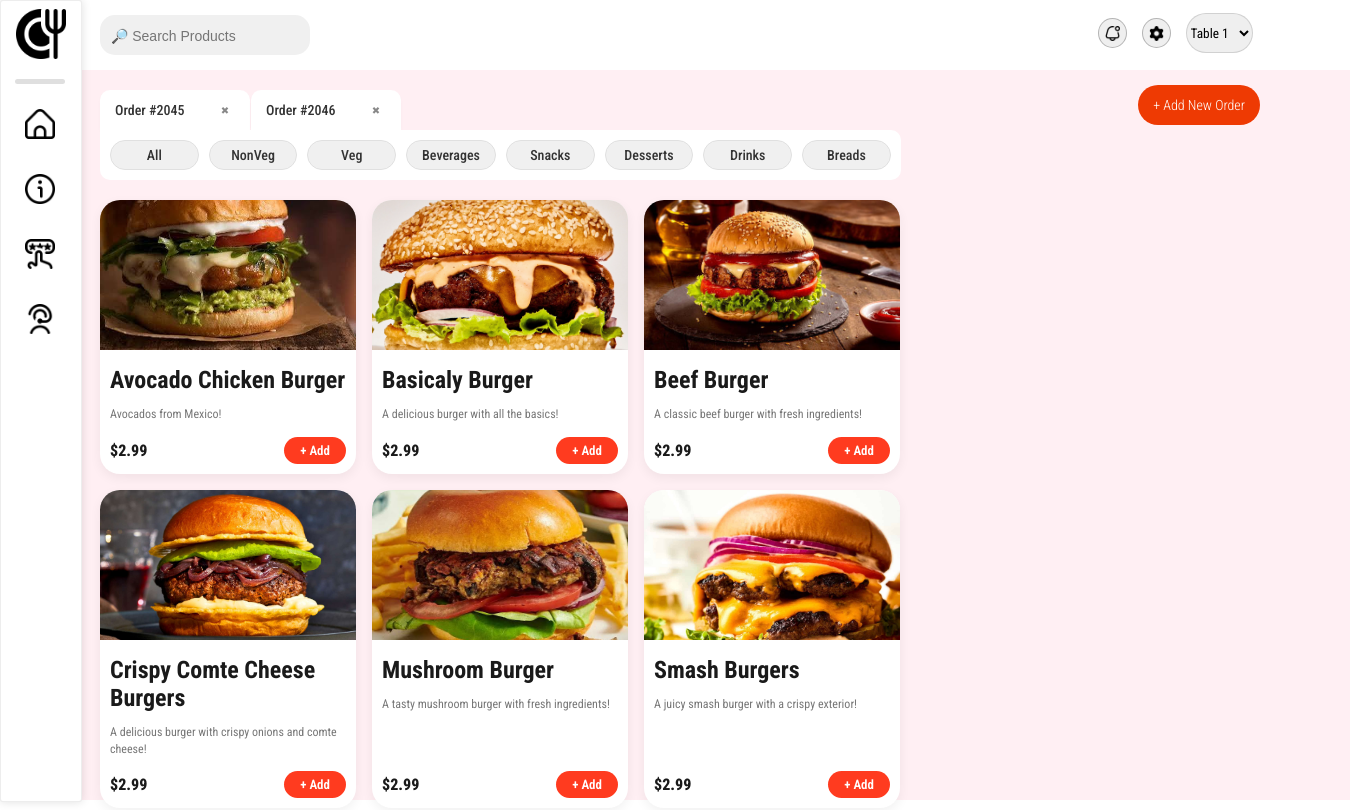
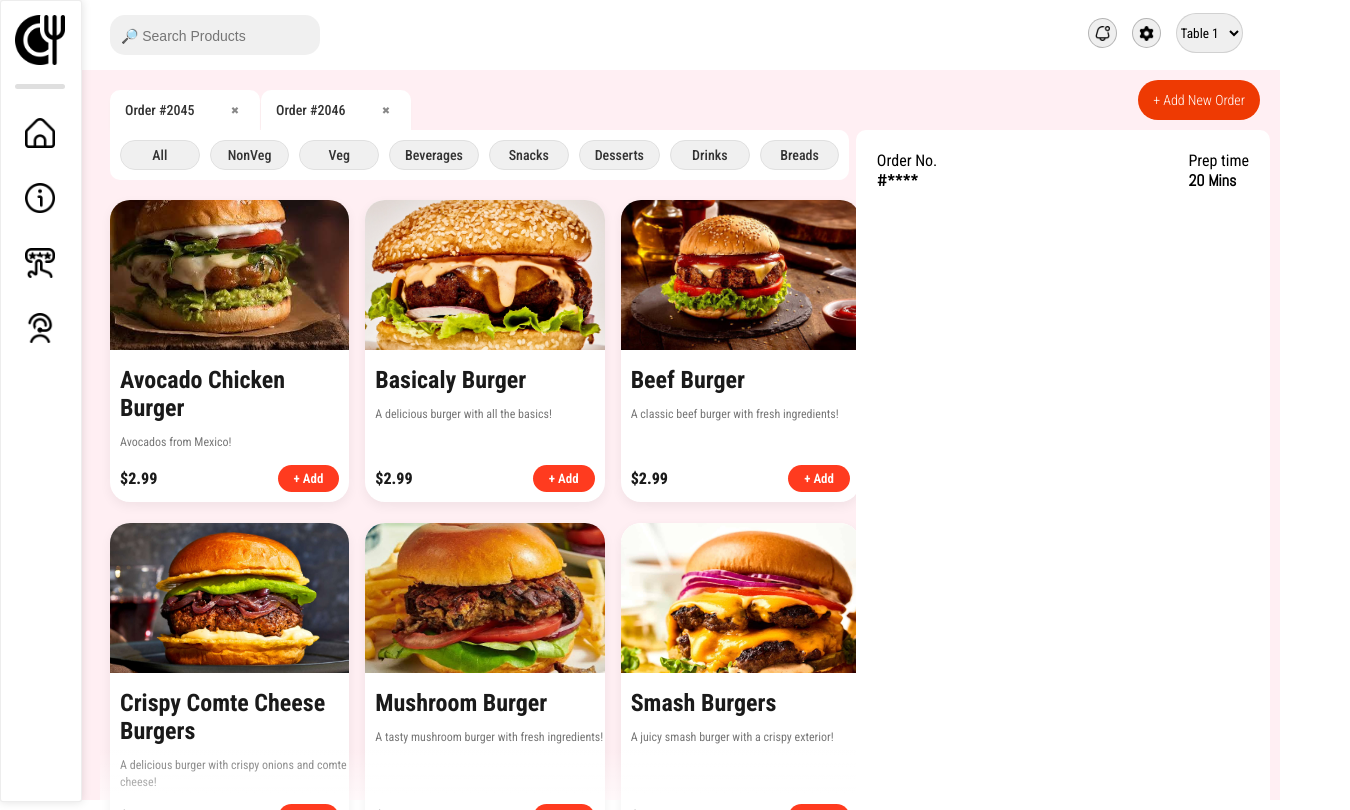
Before and after one commit to adityaprasad-sudo/orderingsystem, a plain HTML site: page index.html in a window 1280 px wide. Shown: the whole page, 1350 px wide, since content can reach past the window. Drawn offline with Linux system fonts and the light colour scheme.

Commit message:
fixed styling a lot and added a bill menu

```diff
--- a/index.html
+++ b/index.html
@@ -10,6 +10,9 @@
   <link rel="preconnect" href="https://fonts.googleapis.com">
 <link rel="preconnect" href="https://fonts.gstatic.com" crossorigin>
 <link href="https://fonts.googleapis.com/css2?family=Roboto+Condensed:ital,wght@0,100..900;1,100..900&display=swap" rel="stylesheet">
+<link rel="preconnect" href="https://fonts.googleapis.com">
+<link rel="preconnect" href="https://fonts.gstatic.com" crossorigin>
+<link href="https://fonts.googleapis.com/css2?family=Abel&family=Roboto+Condensed:ital,wght@0,100..900;1,100..900&display=swap" rel="stylesheet">
 </head>
 <body>
     <div class="topbar">
@@ -140,6 +143,19 @@
                     </div>
                 </div>
               </div>
+              <div class="blursmt"></div>
+              <div class="bill">
+                <div class="warn">
+                  <img src="assets/sadcart.png" width="140px" height="100px" alt="sadcart" style="display: block;"/>
+                  <br>
+                  <h1>Please add something</h1>
+                </div>
+                <div class="billcard">
+                  <div class="orderno"><div class="title">Order No.</div><div class="value">#****</div></div>
+                  <div class="estimatedtime"><div class="title">Prep time</div><div class="value">20 Mins</div></div>
+
+                </div>
+              </div>
         </div>
     </div>
 <script>
--- a/style.css
+++ b/style.css
@@ -1,45 +1,67 @@
 .navbtn {
-  position: absolute;
-  background-color: transparent;
+  position: static;
+  margin-top: 20px;
+  width: 100%;
   display: flex;
   flex-direction: column;
   justify-content: center;
   align-items: center;
   gap: 15px;
-  top: 100px;
-  width: 70px;
+}
 
-left: 5px;
+.bill{
+  right: 10px;
+  top: 130px;
+  background-color: #ffffff;
+  position: fixed;
+  width: calc(100% - 67.8%);
+  height: calc(100%);
+  border-radius: 10px;
+  border: 1px solid #ffffff00;
 }
-body {
+.billcard{
+  display: flex;
+  margin: 20px;
+  justify-content: space-between;
+}
 
-  overflow: hidden;
+.title{
+  font-family:  "Roboto Condensed", sans-serif;
 }
-.navlogo{
+.value{
+  font-family:  "abel", sans-serif;
+  font-weight: 700;
+}
+
+@media (max-width:1000px) {
+.bill {
+  display: none;
+}}
+
+.navlogo {
   position: relative;
-  z-index: 20;
   width: 50px;
-  left: 7px;
+  left: 0;
   border-radius: 10px;
   background-color: #ffffff;
-  border: 1px solid #ffffff00;
 }
-.sidebarbg{
+.sidebarbg {
+  position: fixed;
   left: 0;
   top: 0;
-  position: absolute;
   width: 80px;
-  height: 100%;
+  height: 100vh;
   box-shadow: 0px 0px 10px 0px #00000020;
   border-radius: 3px;
   background-color: #ffffff;
   border: 1px solid #74737320;
+  z-index: 50;
 }
-.seprator{
+.seprator {
   margin-top: 15px;
+  margin-left: 0;
   width: 50px;
   height: 5px;
-  margin-left: 7px;
   border-radius: 10px;
   background-color: #5e5e5e;
   opacity: 0.2;
@@ -73,16 +95,13 @@
   transform: scale(1.1);
   background-color: #ee3a03;
 }
-.rectanglepink{
-  position: absolute;
-  width: 100%;
+.rectanglepink {
+  position: fixed;
   top: 70px;
-  left:70px;
-  right: 0;
-  bottom: 0;
+  left: 80px;
+  width: calc(100% - 80px);
   height: calc(100% - 70px);
   z-index: -4;
-  gap: 0px;
   background-color: #ff004010;
 }
 .navbtns:active{
@@ -90,18 +109,26 @@
   transform: scale(0.8);
   background-color: #ee3a03;
 }
+.nav {
+  position: fixed;
+  left: 0;
+  top: 15px;
+  width: 80px;
+  display: flex;
+  flex-direction: column;
+  align-items: center;
+  z-index: 60;
+}
 .logo{
   z-index: 100;
 }
 .topbar {
-  position: absolute;
+  position: fixed;
   top: 0;
-  left: 70px;
-  right: 0;
-  width: calc(100% - 60px);
+  left: 80px;
+  width: calc(100% - 80px);
   height: 70px;
-
-  z-index: 0;
+  z-index: 10;
   background-color: #ffffff;
   border: none;
 }
@@ -134,7 +161,6 @@
 .somewidgets {
   position: absolute;
   top: 18px;
-
   width: 30px;
   height: 30px;
   border-radius: 50%;
@@ -144,6 +170,16 @@
   justify-content: center;
   align-items: center;
   font-size: 14px;
+}
+.blursmt{
+  position: fixed;
+  bottom: 0;
+  left: 100px;
+  width: calc(100% - 36.9%);
+  height: 50px;
+  background-image: linear-gradient(to bottom, #ffffff00, #ffffff9a);
+  backdrop-filter: blur(0.5px);
+  pointer-events:none;
 }
 .widgetbtn{
   width: 30px;
@@ -249,13 +285,13 @@
   padding: 10px;
   position: fixed;
   top: 130px;
-  left: 100px;
+  left: 110px;
   display: flex;
   gap: 10px;
   overflow-x: auto;
   overflow-y: hidden;
   background-color: #ffffff;
-  width: calc(100% - 39%);
+  width: calc(100% - 43.8%);
   height: 30px;
   border-radius: 0 10px 10px 10px;
   scrollbar-width: thin;
@@ -264,7 +300,7 @@
 .addbtn{
   position: fixed;
   right: 20px;
-  top: 85px;
+  top: 80px;
   height: 40px;
   border-radius: 40px;
   background-color: #ee3a03;
@@ -280,6 +316,21 @@
   align-items: center;
   gap: 5px;
 }
+.warn{
+  display: none;
+  height: 70%;
+  font-family: "Abel", sans-serif;
+  color: #72727271;
+  font-size: 14px;
+  font-weight: 300;
+  padding: 15px;
+
+  justify-content: center;
+  align-items: center;
+  flex-direction: column;
+  text-align: center;
+  justify-content: center;
+}
 .addbtn:hover{
   background-color: #ff4c00;
   transition: 0.1s;
@@ -293,6 +344,7 @@
   position: absolute;
   top: 120px;
   left: 20px;
+  right: 20px;
   width: calc(100% - 37.5%);
   height: calc(100% - 130px);
   display: grid;
@@ -300,18 +352,26 @@
   align-content: start;
   gap: 16px;
   padding: 10px;
-  overflow-y: hidden;
+  overflow-y: auto;
+  scrollbar-width: thin;
+  scrollbar-color: #ee3a03 #f1f1f1;
 }
 .itemcard {
   display: flex;
   flex-direction: column;
   justify-content: space-between;
   width: 100%;
+  margin-bottom: 5px;
   border-radius: 20px 20px 20px 20px;
   background-color: #ffffff;
   box-shadow: 0px 4px 12px rgba(0, 0, 0, 0.06);
+  transition: transform 0.3s ease;
 }
-.itemcard img {
+.itemcard:hover {
+  transform: scale(1.02);
+  transition: 0.3s ;
+}
+.itemcard img{
   width: 100%;
   height: 150px;
   object-fit: cover;
```
Also changed, not shown: assets/sadcart.png (added).
